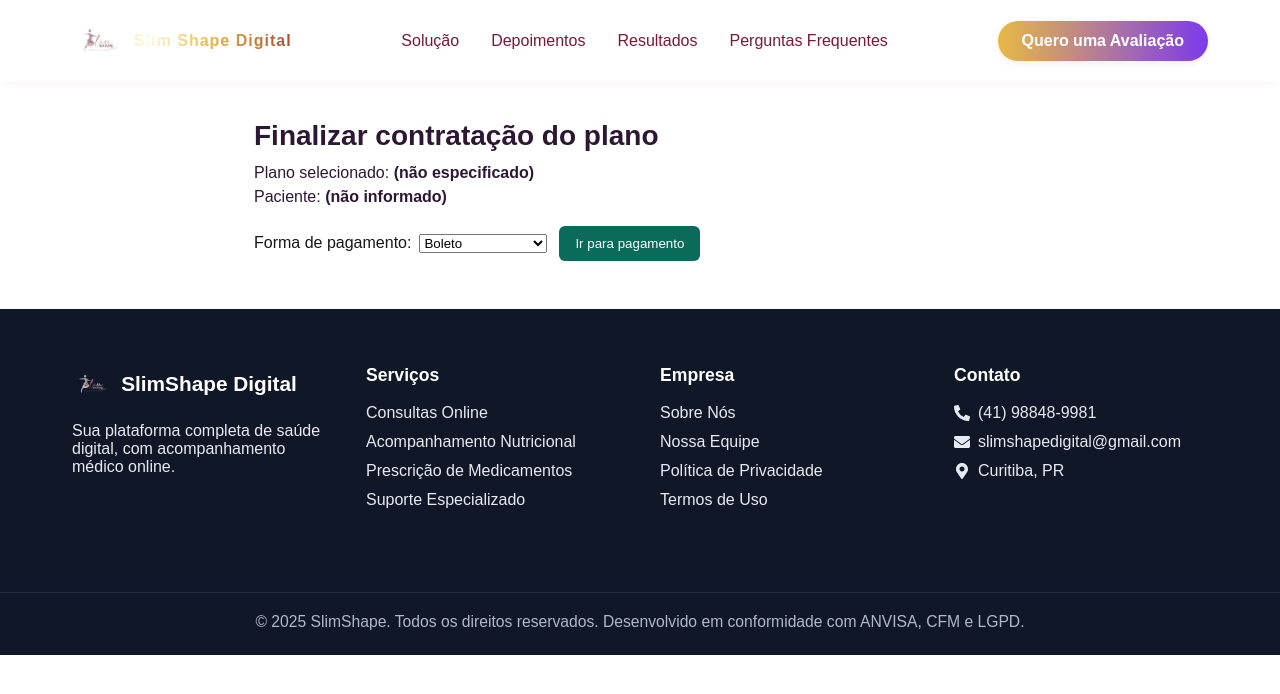
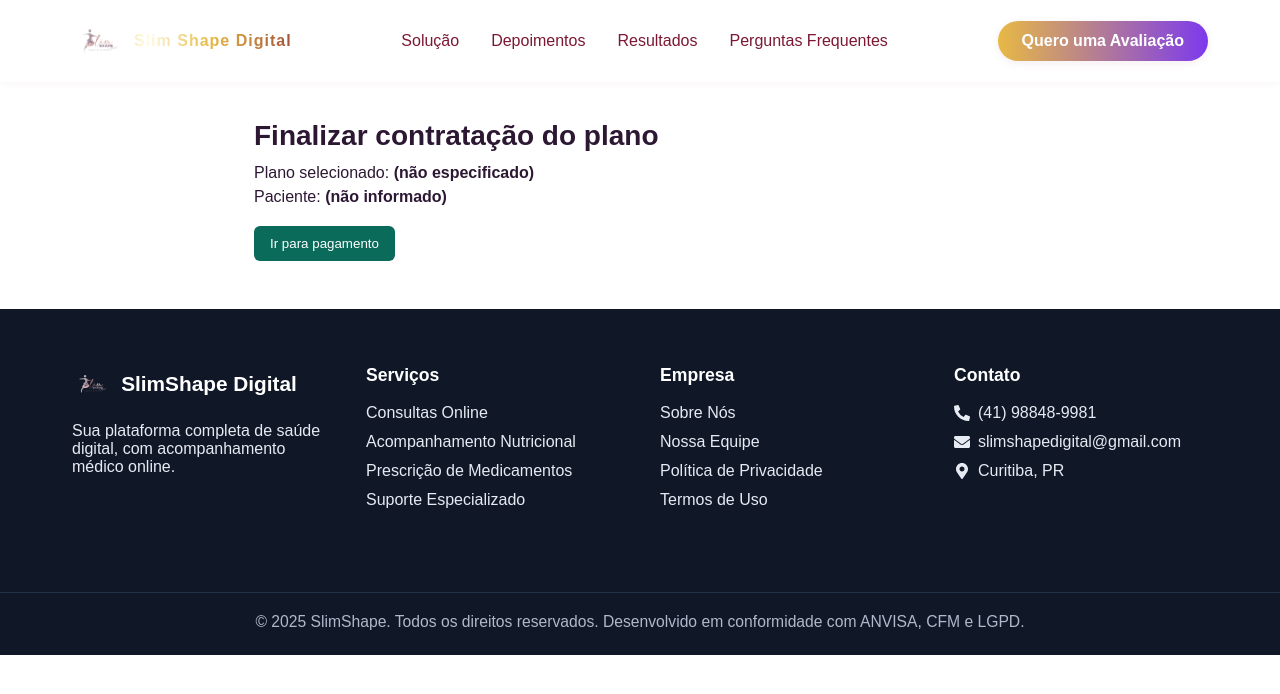
Before and after one commit to MxSGameJPS/slimshape, a Next.js app: page /pre-cadastro/checkout in a window 1280 px wide. Shown: the top 694 px of the page. Built offline with nearby package versions, Linux system fonts and the light colour scheme; no server answers.

Commit message:
feat: remover seleção de forma de pagamento do checkout

```diff
--- a/src/app/pre-cadastro/checkout/CheckoutClient.jsx
+++ b/src/app/pre-cadastro/checkout/CheckoutClient.jsx
@@ -9,7 +9,6 @@
   const pacienteId = search?.get?.("pacienteId");
   const [loading, setLoading] = useState(false);
   const [message, setMessage] = useState(null);
-  const [paymentMethod, setPaymentMethod] = useState("BOLETO");
 
   async function criarPagamento() {
     setLoading(true);
@@ -58,16 +57,7 @@
         }
       }
 
-      // map frontend selection to Asaas billingType values
-      const billingType =
-        paymentMethod === "PIX"
-          ? "PIX"
-          : paymentMethod === "CREDIT_CARD"
-          ? "CREDIT_CARD"
-          : "BOLETO";
-
       const base = {
-        billingType,
         value: value,
         dueDate: new Date(Date.now() + 3 * 24 * 3600 * 1000)
           .toISOString()
@@ -200,15 +190,9 @@
         } catch (e) {}
       }
 
-      // O backend pode retornar { url } (exemplo do time) ou { link }/etc.
+      // O backend retorna { url } (checkoutUrl da Asaas). Redirecionar para lá.
       if (js?.url) {
         window.location.href = js.url;
-        return;
-      }
-
-      const redirectUrl = js?.link || js?.paymentLink || js?.checkoutUrl;
-      if (redirectUrl) {
-        window.location.href = redirectUrl;
         return;
       }
 
@@ -252,17 +236,6 @@
         Paciente: <strong>{pacienteId || "(não informado)"}</strong>
       </p>
       <div className={styles.actions}>
-        <label style={{ marginRight: 8 }}>Forma de pagamento:</label>
-        <select
-          value={paymentMethod}
-          onChange={(e) => setPaymentMethod(e.target.value)}
-          style={{ marginRight: 12 }}
-        >
-          <option value="BOLETO">Boleto</option>
-          <option value="PIX">Pix</option>
-          <option value="CREDIT_CARD">Cartão de Crédito</option>
-        </select>
-
         <button
           className={styles.btnPrimary}
           onClick={criarPagamento}
```
